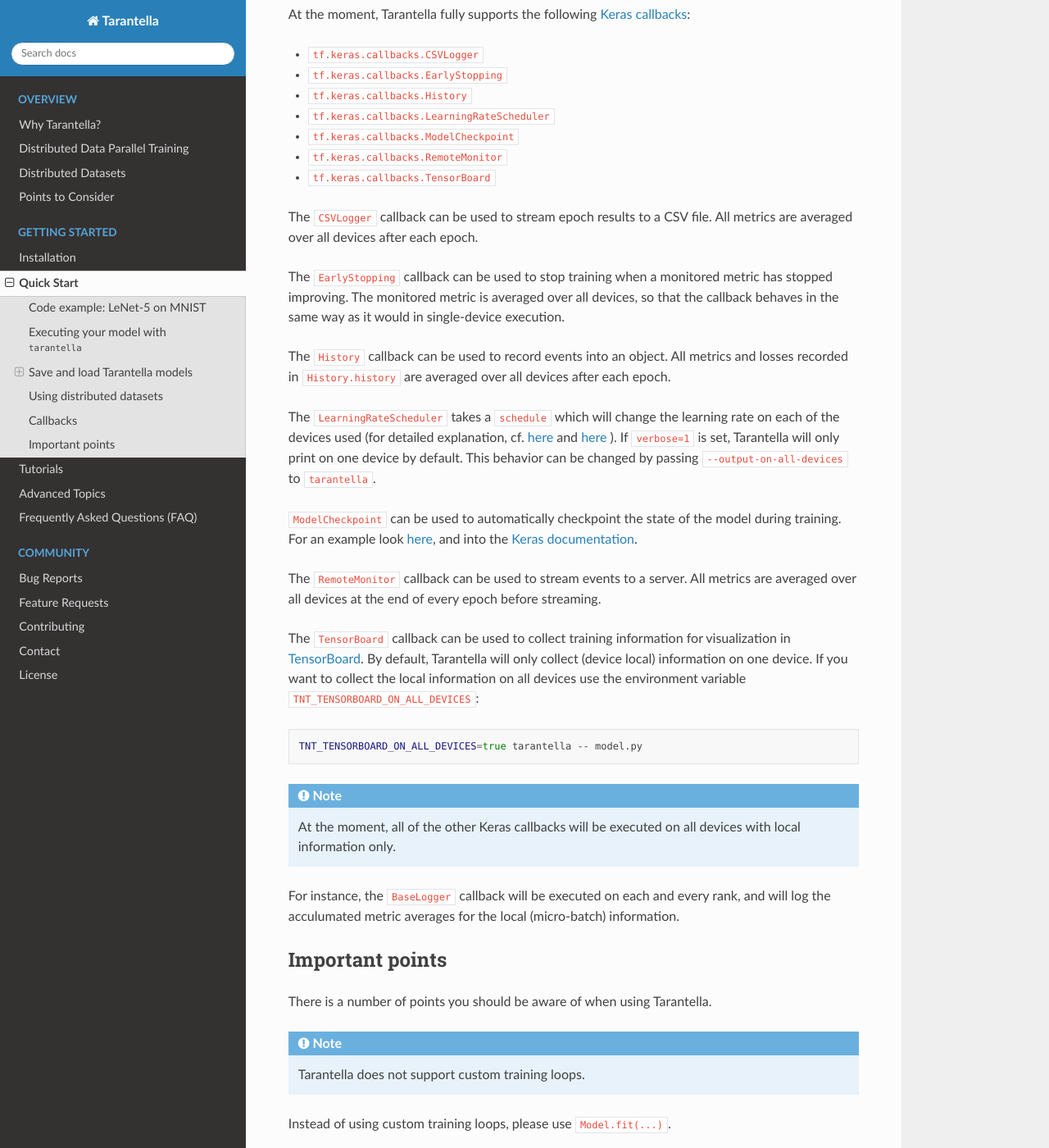
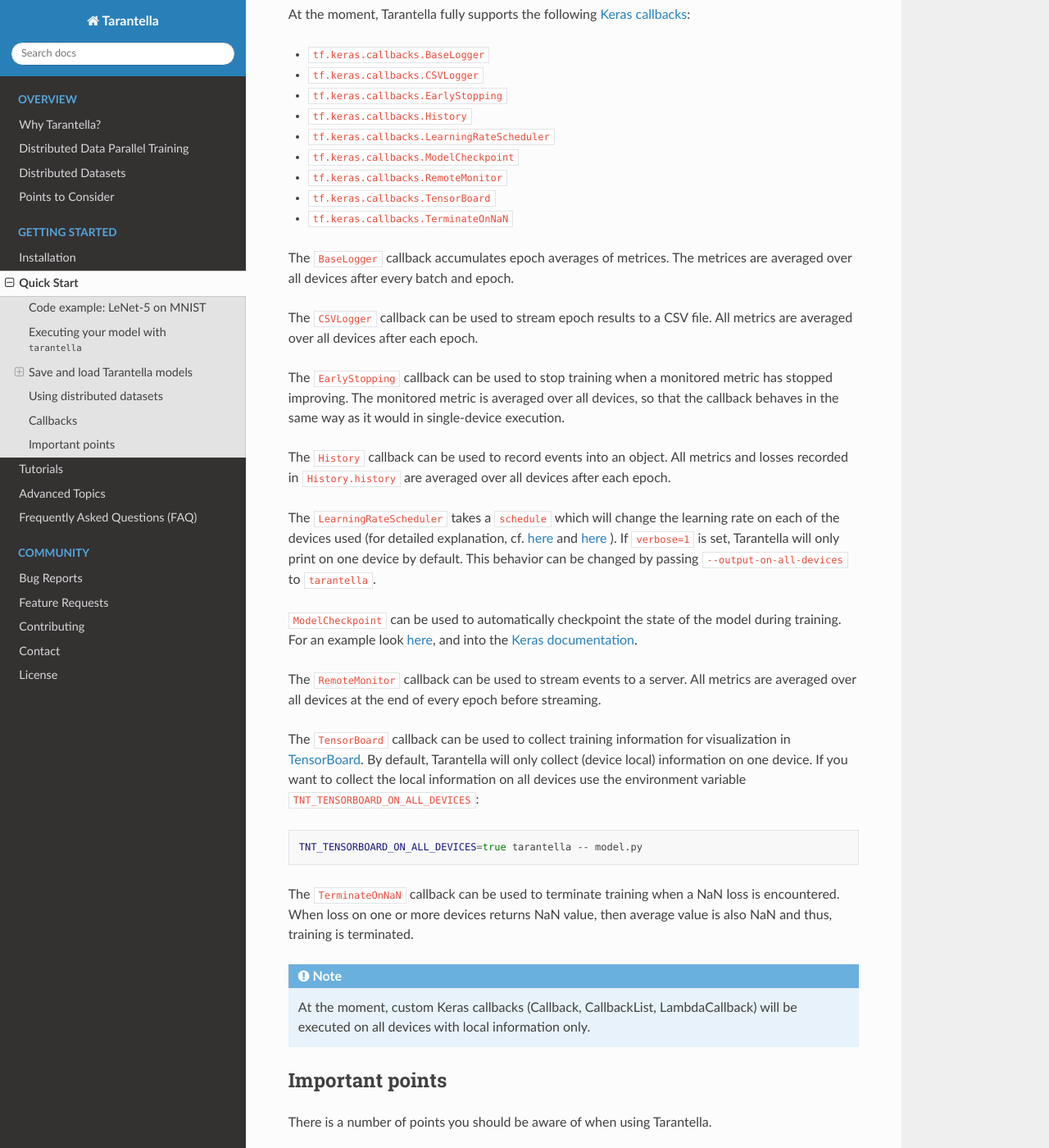
Before and after one commit to cc-hpc-itwm/tarantella, a Sphinx documentation site: the page built from docs/source/quick_start.rst, in a window 1280 px wide and 1400 px high, scrolled down 8457 px. Shown: the whole window at 82% size. Built offline with Sphinx 7.4.7 and the Read the Docs theme 2.0.0, drawn with Linux system fonts in a browser that asks for light colours.

Commit message:
docs: Add documentation for BaseLogger, TerminateOnNan Callback

```diff
--- a/docs/source/quick_start.rst
+++ b/docs/source/quick_start.rst
@@ -407,6 +407,7 @@
 At the moment, Tarantella fully supports the following
 `Keras callbacks <https://www.tensorflow.org/api_docs/python/tf/keras/callbacks>`__:
 
+* ``tf.keras.callbacks.BaseLogger``
 * ``tf.keras.callbacks.CSVLogger``
 * ``tf.keras.callbacks.EarlyStopping``
 * ``tf.keras.callbacks.History``
@@ -414,6 +415,10 @@
 * ``tf.keras.callbacks.ModelCheckpoint``
 * ``tf.keras.callbacks.RemoteMonitor``
 * ``tf.keras.callbacks.TensorBoard``
+* ``tf.keras.callbacks.TerminateOnNaN``
+
+The ``BaseLogger`` callback accumulates epoch averages of metrices. The metrices are averaged over all
+devices after every batch and epoch.
 
 The ``CSVLogger`` callback can be used to stream epoch results to a CSV file. All metrics are
 averaged over all devices after each epoch.
@@ -451,13 +456,14 @@
 
    TNT_TENSORBOARD_ON_ALL_DEVICES=true tarantella -- model.py
 
+The ``TerminateOnNaN`` callback can be used to terminate training when a NaN loss is encountered.
+When loss on one or more devices returns NaN value, then average value is also NaN and thus,
+training is terminated.
+
 .. note::
 
-   At the moment, all of the other Keras callbacks will be executed on all devices with
-   local information only.
-
-For instance, the ``BaseLogger`` callback will be executed on each and every rank,
-and will log the acculumated metric averages for the local (micro-batch) information.
+   At the moment, custom Keras callbacks (Callback, CallbackList, LambdaCallback) will be executed
+   on all devices with local information only.
 
 Important points
 ^^^^^^^^^^^^^^^^
```
